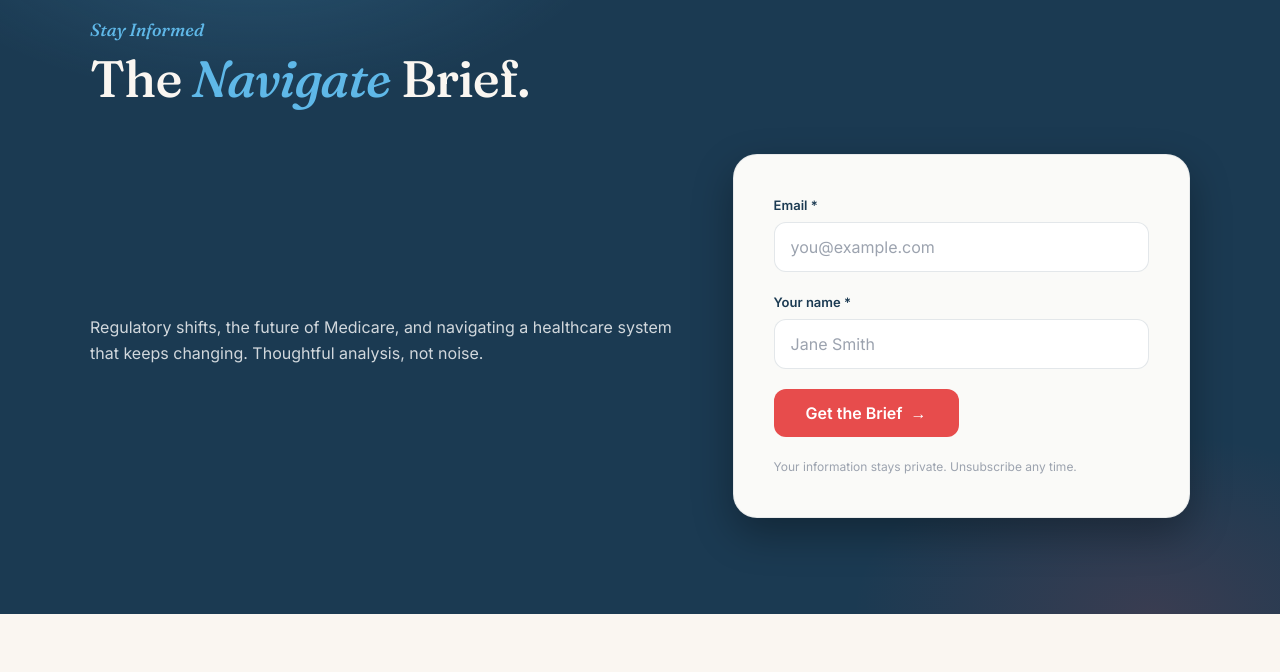
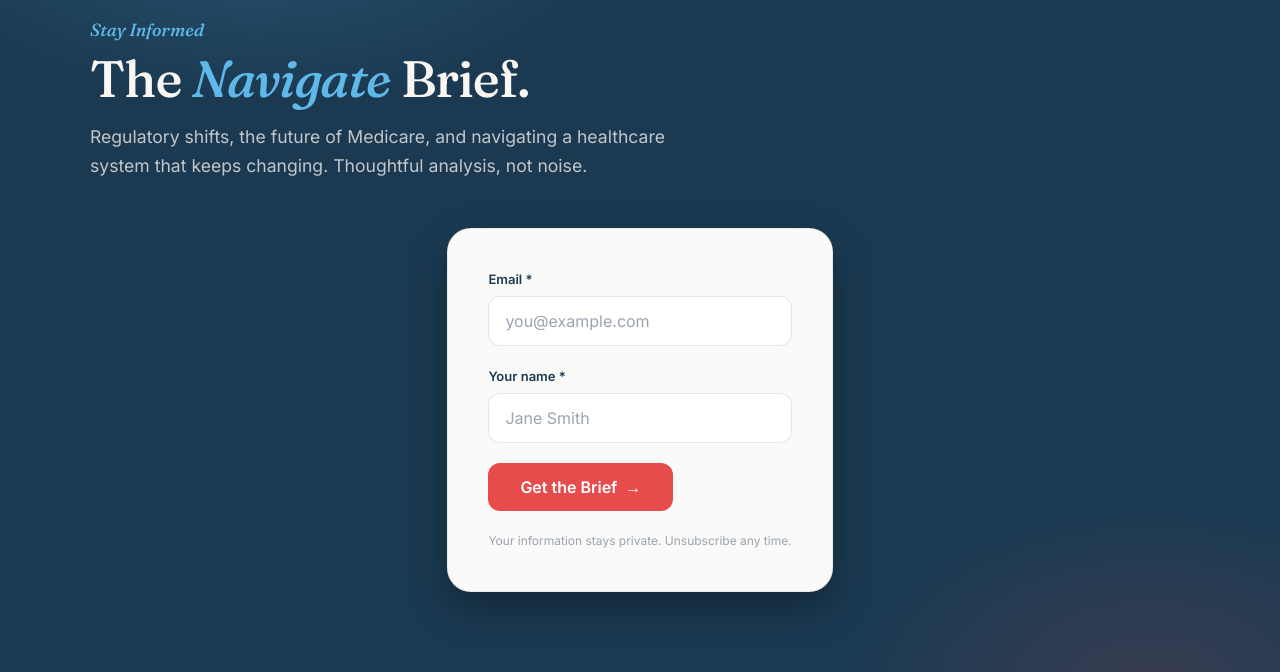
Before and after one commit to cwcmedicare/navigate-resources-hub, a plain HTML site: page getting-started/index.html in a window 1280 px wide. Shown: the part 7520-8192 px from the top of the page. Drawn offline with Linux system fonts and the light colour scheme.

Commit message:
Fix newsletter layout: move description under heading, center form card

```diff
--- a/getting-started/index.html
+++ b/getting-started/index.html
@@ -427,8 +427,7 @@ section { padding: 6rem 2rem; position: relative; }
 .newsletter-section .section-title { color: var(--cream); }
 .newsletter-section .section-title em { color: var(--blue); }
 .newsletter-section .section-lead { color: rgba(250,246,241,0.75); }
-.nl-layout { display: grid; grid-template-columns: 1.3fr 1fr; gap: 3rem; align-items: center; margin-top: 2rem; }
-.nl-copy-sub { color: rgba(255,255,255,0.8); font-size: 1rem; line-height: 1.65; margin-top: 0.5rem; }
+.nl-form-wrap { display: flex; justify-content: center; margin-top: 2.5rem; }
 .nl-form-card { background: #FAFAF8; border: 1px solid rgba(27,58,82,0.08); border-radius: 24px; padding: 2.5rem; box-shadow: 0 16px 40px rgba(0,0,0,0.32); }
 .nl-form { display: flex; flex-direction: column; gap: 1.25rem; }
 .nl-form__field { display: flex; flex-direction: column; gap: 0.375rem; }
@@ -444,7 +443,7 @@ section { padding: 6rem 2rem; position: relative; }
 .nl-success__icon { width: 4rem; height: 4rem; border-radius: 50%; background: rgba(95,184,232,0.15); color: var(--blue); display: grid; place-items: center; margin: 0 auto 1.25rem; font-size: 1.75rem; }
 .nl-success h3 { font-family: 'Fraunces', serif; font-size: 1.5rem; color: var(--navy); margin: 0 0 0.75rem; }
 .nl-success p { font-size: 1rem; color: #6B7785; line-height: 1.6; }
-@media (max-width: 860px) { .nl-layout { grid-template-columns: 1fr; gap: 1.75rem; } .nl-form-card { padding: 1.75rem; } }
+@media (max-width: 860px) { .nl-form-card { padding: 1.75rem; } .nl-form-wrap { margin-top: 2rem; } }
 
 .cta-section { background: var(--cream); text-align: center; padding: 5rem 2rem; }
 .cta-section h2 { font-size: clamp(2rem, 4vw, 3rem); color: var(--navy); margin-bottom: 1rem; }
@@ -1020,11 +1019,9 @@ footer .copyright { margin-top: 1.5rem; opacity: 0.5; }
     <div class="section-head">
       <span class="section-num">Stay Informed</span>
       <h2 class="section-title">The <em>Navigate</em> Brief.</h2>
-    </div>
-    <div class="nl-layout">
-      <div class="nl-copy">
-        <p class="nl-copy-sub">Regulatory shifts, the future of Medicare, and navigating a healthcare system that keeps changing. Thoughtful analysis, not noise.</p>
-      </div>
+      <p class="section-lead">Regulatory shifts, the future of Medicare, and navigating a healthcare system that keeps changing. Thoughtful analysis, not noise.</p>
+    </div>
+    <div class="nl-form-wrap">
       <div class="nl-form-card" id="nl-card">
         <form class="nl-form" id="nlForm" onsubmit="submitNewsletter(event)">
           <div class="nl-form__field">
```
